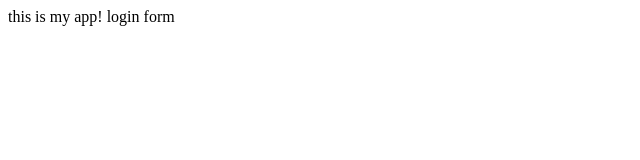
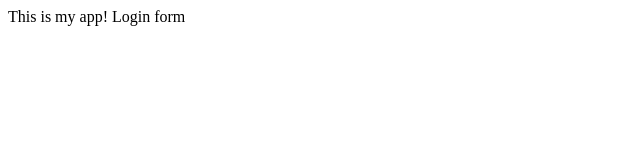
Before and after one commit to HamnYce/myappp-sample, a plain HTML site: page index.html in a window 1280 px wide. Shown: the full height of the page, 0-640 px from the left. Drawn offline with Linux system fonts and the light colour scheme.

Commit message:
added capitals

```diff
--- a/index.html
+++ b/index.html
@@ -3,8 +3,8 @@
 
         <title> My app</title>
         <body>
-            this is my app!
-            login form
+            This is my app!
+            Login form
         </body>
     </head>
 </html>
```
Also changed, not shown: 1 other file.
